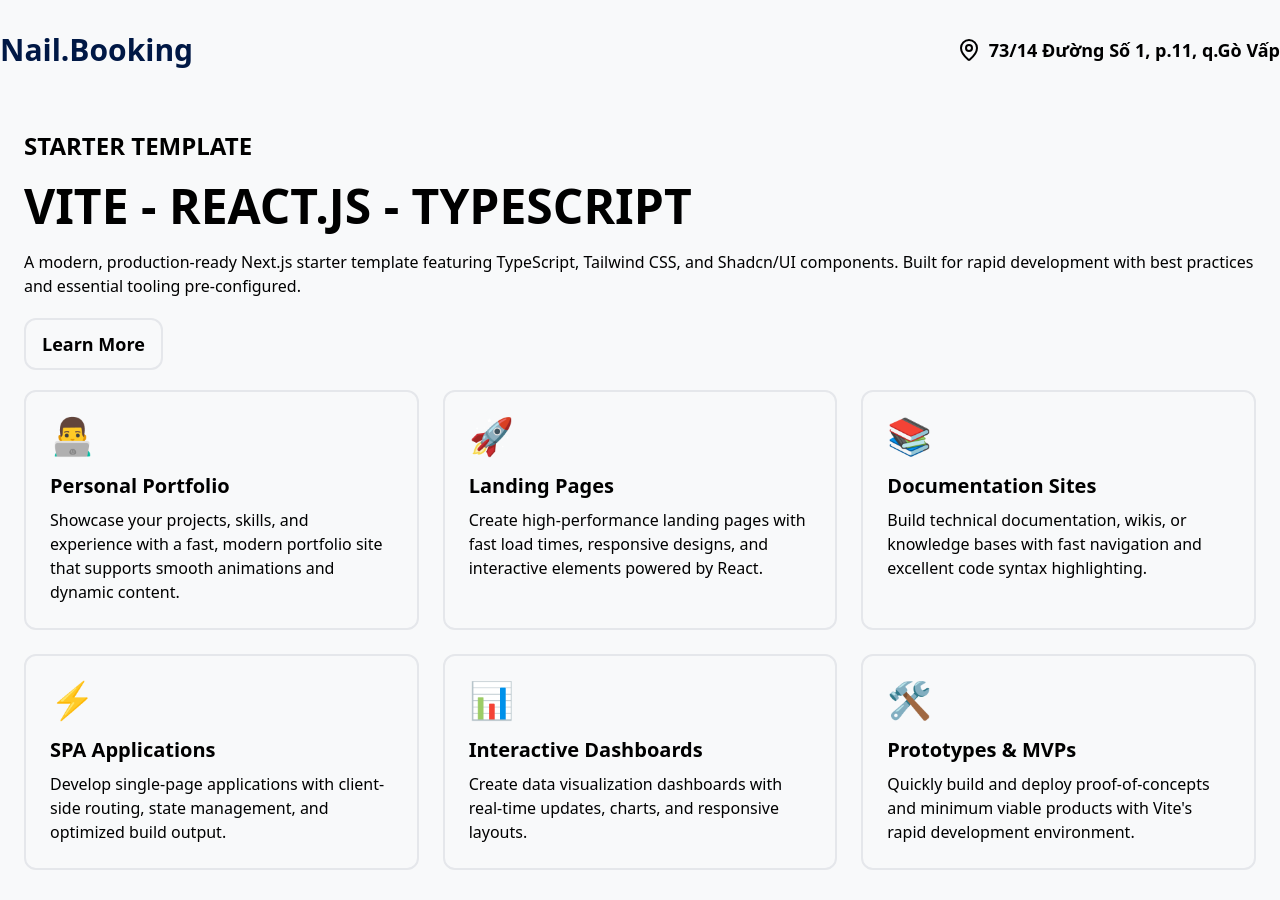
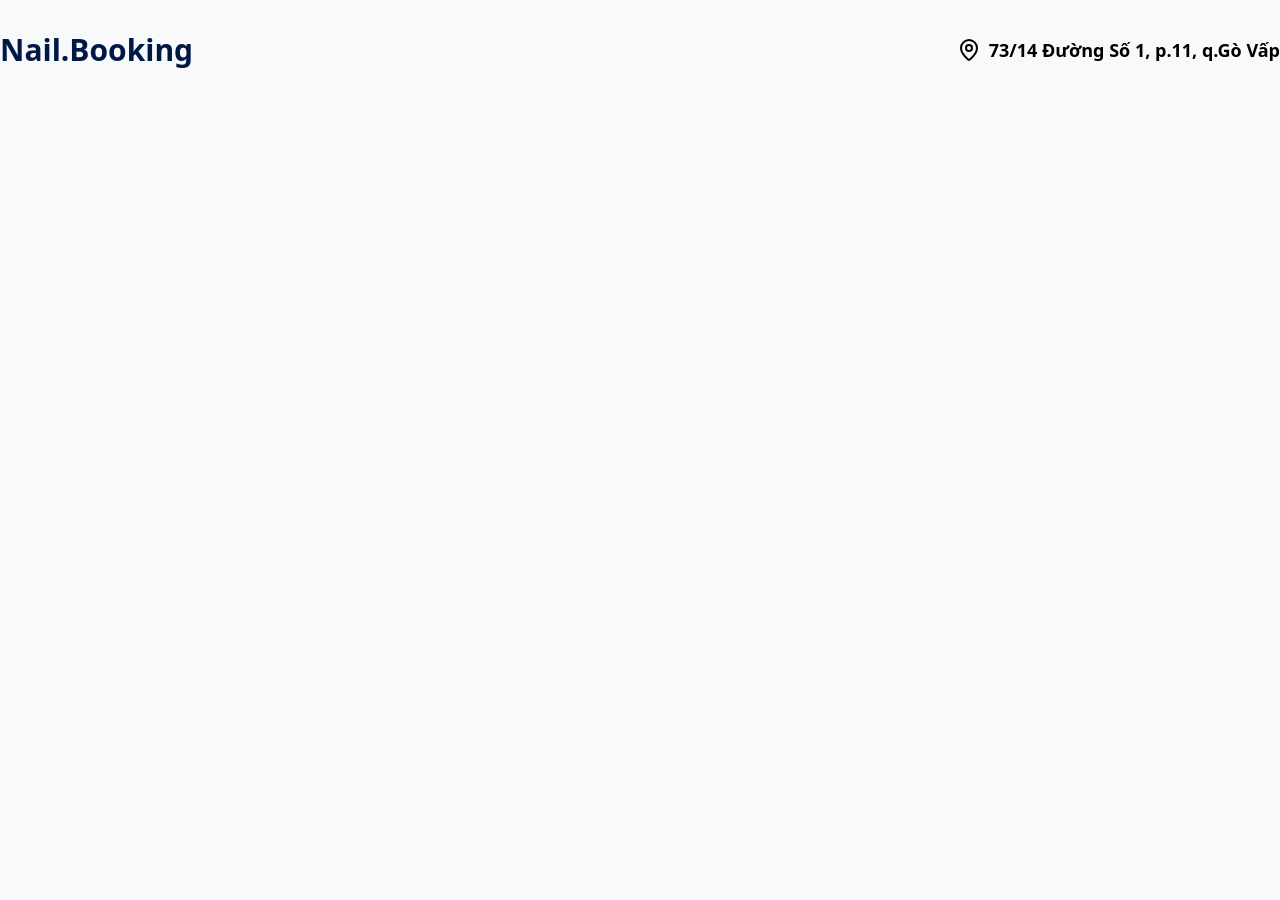
Before and after one commit to Pet3r1512/Nail_Booking, a React (Vite) app: page / in a window 1280 px wide. Built offline with nearby package versions, Linux system fonts and the light colour scheme.

Commit message:
chore: remove init components

```diff
--- a/src/app.tsx
+++ b/src/app.tsx
@@ -1,71 +1,9 @@
 import Page from "./components/Layout/Page";
-import Title from "./components/Title";
-import UseCaseCard from "./components/UseCaseCard";
 
 function App() {
-  const useCases = [
-    {
-      title: "Personal Portfolio",
-      description:
-        "Showcase your projects, skills, and experience with a fast, modern portfolio site that supports smooth animations and dynamic content.",
-      icon: "👨‍💻",
-    },
-    {
-      title: "Landing Pages",
-      description:
-        "Create high-performance landing pages with fast load times, responsive designs, and interactive elements powered by React.",
-      icon: "🚀",
-    },
-    {
-      title: "Documentation Sites",
-      description:
-        "Build technical documentation, wikis, or knowledge bases with fast navigation and excellent code syntax highlighting.",
-      icon: "📚",
-    },
-    {
-      title: "SPA Applications",
-      description:
-        "Develop single-page applications with client-side routing, state management, and optimized build output.",
-      icon: "⚡",
-    },
-    {
-      title: "Interactive Dashboards",
-      description:
-        "Create data visualization dashboards with real-time updates, charts, and responsive layouts.",
-      icon: "📊",
-    },
-    {
-      title: "Prototypes & MVPs",
-      description:
-        "Quickly build and deploy proof-of-concepts and minimum viable products with Vite's rapid development environment.",
-      icon: "🛠️",
-    },
-  ];
   return (
     <Page className="flex items-center justify-center min-h-screen">
-      <section className="flex flex-col gap-y-5 my-24 lg:my-0">
-        <Title />
-        <a
-          href="https://www.deviniter.site/"
-          target="_blank"
-          className="rounded-xl px-3.5 py-1.5 lg:px-4 lg:py-2.5 w-fit font-semibold lg:font-bold lg:text-lg border-2 text-pink-dark dark:text-pink lg:hover:text-white border-pink-dark dark:border-pink lg:hover:bg-pink-dark dark:lg:hover:bg-pink transition-all duration-150 ease-linear"
-        >
-          Learn More
-        </a>
-        <div className="grid grid-cols-1 md:grid-cols-2 lg:grid-cols-3 gap-6">
-          {useCases.map((useCase, index) => {
-            const { title, description, icon } = useCase;
-            return (
-              <UseCaseCard
-                key={index}
-                title={title}
-                description={description}
-                icon={icon}
-              />
-            );
-          })}
-        </div>
-      </section>
+      <></>
     </Page>
   );
 }
--- a/src/components/ThemeToggle.tsx
+++ /dev/null
@@ -1,21 +0,0 @@
-import { useTheme } from "../hooks/useTheme";
-import { cn } from "../lib/utils";
-
-const ThemeToggle = ({ className }: { className?: string }) => {
-  const { theme, toggleTheme } = useTheme();
-
-  return (
-    <button
-      data-testid="theme-togger"
-      onClick={toggleTheme}
-      className={cn(
-        "!size-8 !lg:size-10 p-3 w-auto rounded-full lg:text-lg bg-gray-500 dark:bg-gray-200 transition-all dark:text-black text-white duration-150 ease-linear flex items-center justify-center",
-        className,
-      )}
-    >
-      {theme === "light" ? "🌙" : "☀️"}
-    </button>
-  );
-};
-
-export default ThemeToggle;
--- a/src/components/Title.tsx
+++ /dev/null
@@ -1,15 +0,0 @@
-export default function Title() {
-  return (
-    <div className="font-bold flex flex-col gap-y-5">
-      <p className="text-lg md:text-xl lg:text-2xl">STARTER TEMPLATE</p>
-      <p className="text-2xl md:text-3xl lg:text-5xl text-pink-dark dark:text-pink">
-        VITE - REACT.JS - TYPESCRIPT
-      </p>
-      <p className="font-normal text-sm md:text-base">
-        A modern, production-ready Next.js starter template featuring
-        TypeScript, Tailwind CSS, and Shadcn/UI components. Built for rapid
-        development with best practices and essential tooling pre-configured.
-      </p>
-    </div>
-  );
-}
--- a/src/components/UseCaseCard.tsx
+++ /dev/null
@@ -1,17 +0,0 @@
-export default function UseCaseCard({
-  title,
-  description,
-  icon,
-}: {
-  title: string;
-  description: string;
-  icon: string;
-}) {
-  return (
-    <div className="p-6 rounded-xl border-2 border-pink-dark/20 hover:border-pink-dark dark:border-pink/20 dark:hover:border-pink  transition-colors duration-300">
-      <div className="text-4xl mb-4">{icon}</div>
-      <h3 className="text-xl font-bold mb-2">{title}</h3>
-      <p className="text-muted-foreground">{description}</p>
-    </div>
-  );
-}
```
Also changed, not shown: 1 other file (tests, documents, lock files or other folders).
